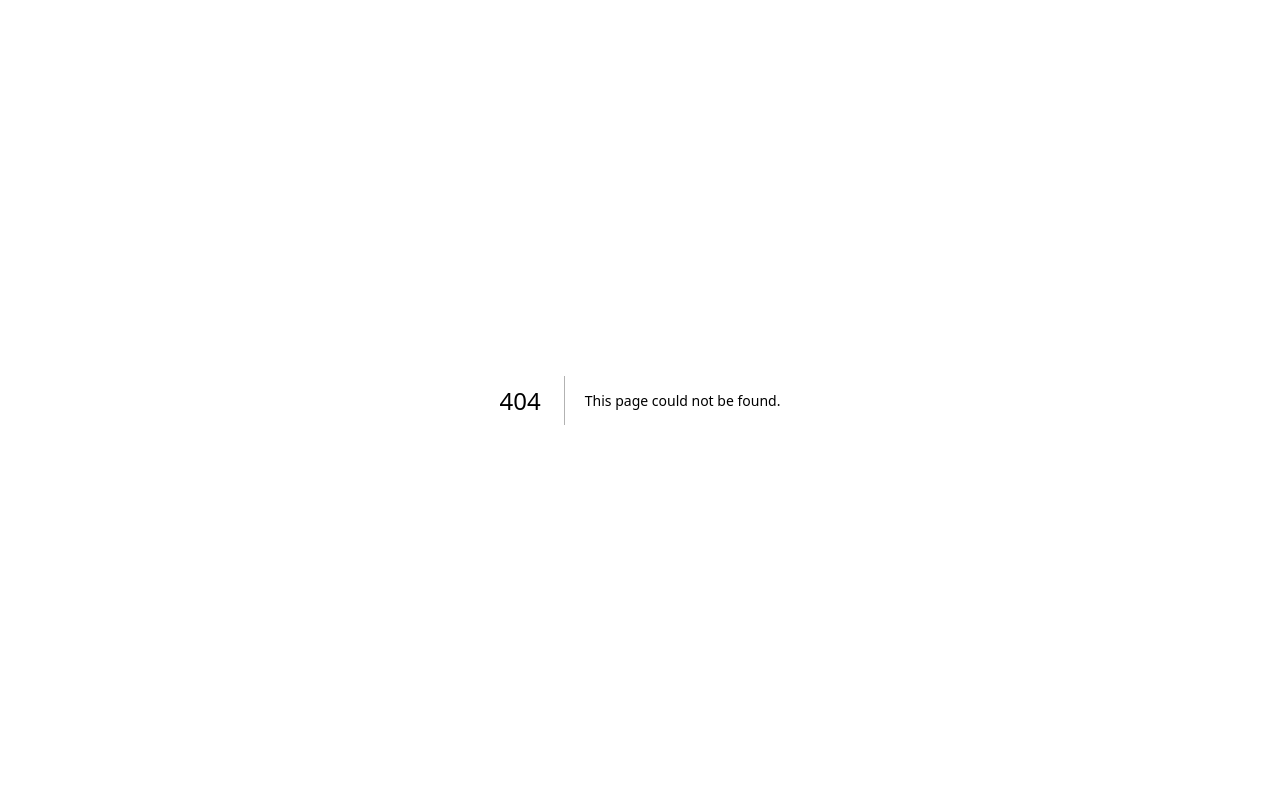
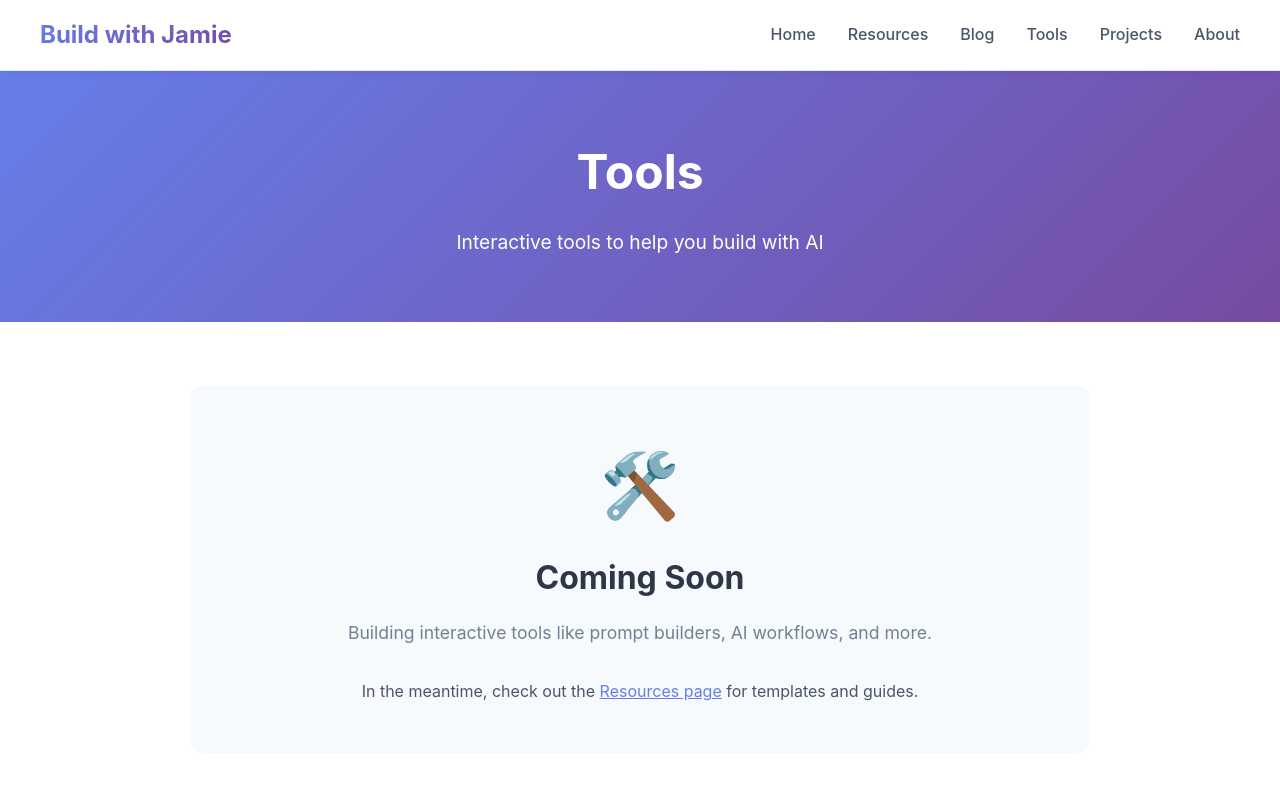
Before and after one commit to givemetheballai-debug/Buildwithjamie, a Next.js app: page /tools in a window 1280 px wide. Before the commit this address had no page. Shown: the top 800 px of the page. Built offline with nearby package versions, Linux system fonts and the light colour scheme.

Commit message:
Add files via upload

```diff
--- /dev/null
+++ b/app/tools/page.js
@@ -0,0 +1,49 @@
+import Navigation from '../../components/Navigation'
+import Footer from '../../components/Footer'
+
+export default function Tools() {
+  return (
+    <>
+      <Navigation />
+
+      {/* Hero */}
+      <div style={{
+        marginTop: '70px',
+        padding: '4rem 2rem',
+        textAlign: 'center',
+        background: 'linear-gradient(135deg, #667eea 0%, #764ba2 100%)',
+        color: 'white'
+      }}>
+        <h1 style={{fontSize: '3rem', marginBottom: '1rem'}}>Tools</h1>
+        <p style={{fontSize: '1.2rem'}}>Interactive tools to help you build with AI</p>
+      </div>
+
+      {/* Coming Soon */}
+      <section style={{padding: '4rem 2rem'}}>
+        <div style={{maxWidth: '900px', margin: '0 auto', textAlign: 'center'}}>
+
+          <div style={{
+            padding: '3rem',
+            background: '#f7fafc',
+            borderRadius: '12px',
+            marginBottom: '2rem'
+          }}>
+            <div style={{fontSize: '4rem', marginBottom: '1rem'}}>🛠️</div>
+            <h2 style={{fontSize: '2rem', marginBottom: '1rem', color: '#2d3748'}}>
+              Coming Soon
+            </h2>
+            <p style={{fontSize: '1.1rem', color: '#718096', marginBottom: '2rem'}}>
+              Building interactive tools like prompt builders, AI workflows, and more.
+            </p>
+            <p style={{color: '#4a5568'}}>
+              In the meantime, check out the <a href="/resources" style={{color: '#667eea', textDecoration: 'underline'}}>Resources page</a> for templates and guides.
+            </p>
+          </div>
+
+        </div>
+      </section>
+
+      <Footer />
+    </>
+  )
+}
```
